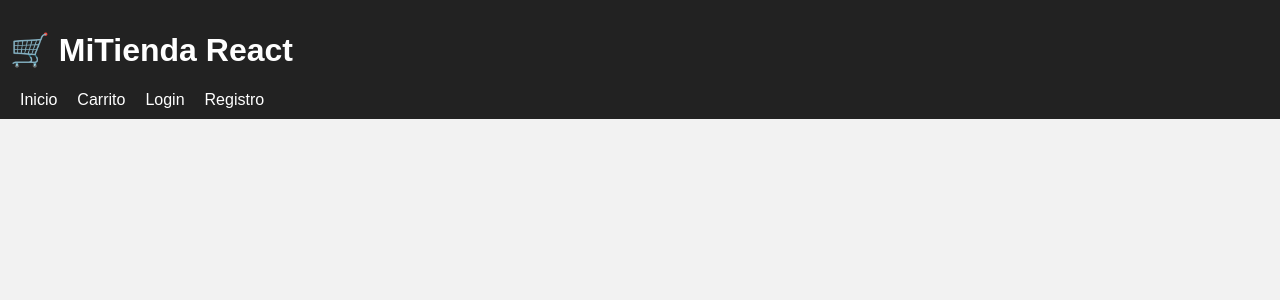
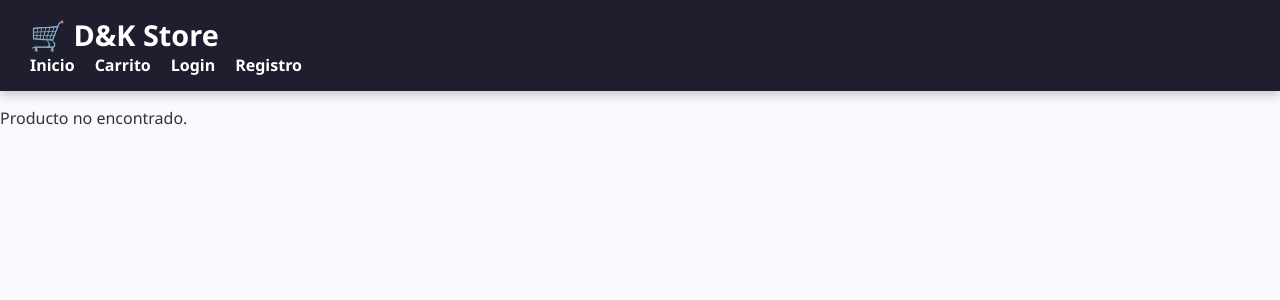
Before and after one commit to kaletho811/Proyecto-final-C3-DyK, a React (Create React App) app: page /producto/1 in a window 1280 px wide. Shown: the top 300 px of the page. Built offline with nearby package versions, Linux system fonts and the light colour scheme; no server answers.

Commit message:
Mejora de estilos

```diff
--- a/src/App.jsx
+++ b/src/App.jsx
@@ -14,7 +14,7 @@ function App() {
       <Header />
       <Routes>
         <Route path="/" element={<Inicio />} />
-        <Route path="/detalle/:id" element={<DetalleProducto />} />
+        <Route path="/producto/:id" element={<DetalleProducto />} />
         <Route path="/login" element={<LoginPagina />} />
         <Route path="/registro" element={<RegistroPagina />} />
         <Route path="/carrito" element={<CarritoPagina />} />
--- a/src/componentes/Header.jsx
+++ b/src/componentes/Header.jsx
@@ -6,7 +6,7 @@ const Header = () => {
   return (
     <header className="header">
       <div className="contenedor-header">
-        <h1 className="nombre-tienda">🛒 MiTienda React</h1>
+        <h1 className="nombre-tienda">🛒 D&K Store</h1>
         <nav className="nav-links">
           <Link to="/">Inicio</Link>
           <Link to="/carrito">Carrito</Link>
--- a/src/estilos/main.scss
+++ b/src/estilos/main.scss
@@ -1,47 +1,160 @@
 body {
-  font-family: sans-serif;
+  font-family: 'Segoe UI', Tahoma, Geneva, Verdana, sans-serif;
   margin: 0;
   padding: 0;
-  background: #f2f2f2;
+  background: #f7f9fc;
+  color: #333;
 }
 
 header {
-  background: #222;
+  background: #1e1e2f;
   color: white;
-  padding: 10px;
+  padding: 15px 30px;
   display: flex;
   justify-content: space-between;
   align-items: center;
+  box-shadow: 0 4px 10px rgba(0, 0, 0, 0.2);
 }
 
-nav a {
-  color: white;
-  margin: 0 10px;
-  text-decoration: none;
+.nombre-tienda {
+  font-size: 1.8rem;
+  margin: 0;
 }
 
-.producto {
-  border: 1px solid #ccc;
-  margin: 10px;
-  padding: 10px;
-  background: white;
+.nav-links {
+  display: flex;
+  gap: 20px;
 }
 
-.productos-grid {
+.nav-links a {
+  color: white;
+  text-decoration: none;
+  font-weight: bold;
+  transition: color 0.3s ease;
+}
+
+.nav-links a:hover {
+  color: #ffcb05;
+}
+
+.productos-lista {
   display: grid;
-  grid-template-columns: repeat(auto-fill, minmax(200px, 1fr));
-  gap: 10px;
-  padding: 10px;
+  grid-template-columns: repeat(auto-fill, minmax(260px, 1fr));
+  gap: 20px;
+  padding: 20px;
+}
+
+.producto-card {
+  background: white;
+  border-radius: 12px;
+  overflow: hidden;
+  box-shadow: 0 4px 14px rgba(0, 0, 0, 0.1);
+  text-align: center;
+  padding: 20px;
+  transition: transform 0.3s ease;
+}
+
+.producto-card:hover {
+  transform: translateY(-5px);
+}
+
+.producto-card img {
+  max-width: 100%;
+  border-radius: 8px;
+}
+
+.producto-card h3 {
+  margin: 10px 0 5px;
+}
+
+.producto-card p {
+  margin: 5px 0;
+  font-weight: bold;
+  color: #28a745;
 }
 
 button {
   background: #28a745;
   color: white;
   border: none;
-  padding: 8px;
+  padding: 10px 15px;
+  border-radius: 6px;
+  font-weight: bold;
+  margin-top: 10px;
   cursor: pointer;
+  transition: background 0.3s ease;
 }
 
 button:hover {
   background: #218838;
 }
+
+form {
+  background: white;
+  max-width: 400px;
+  margin: 40px auto;
+  padding: 30px;
+  border-radius: 12px;
+  box-shadow: 0 6px 20px rgba(0, 0, 0, 0.1);
+}
+
+form h2 {
+  text-align: center;
+  margin-bottom: 20px;
+}
+
+form input {
+  width: 100%;
+  padding: 12px;
+  margin-bottom: 15px;
+  border: 1px solid #ccc;
+  border-radius: 8px;
+  font-size: 1rem;
+}
+
+.detalle-producto {
+  max-width: 800px;
+  margin: 40px auto;
+  background: white;
+  padding: 30px;
+  border-radius: 10px;
+  box-shadow: 0 4px 16px rgba(0, 0, 0, 0.1);
+  text-align: center;
+}
+
+.detalle-producto img {
+  max-width: 300px;
+  border-radius: 10px;
+}
+
+.detalle-producto p {
+  margin: 10px 0;
+}
+
+ul {
+  list-style: none;
+  padding: 0;
+}
+
+li {
+  background: white;
+  padding: 15px;
+  margin: 10px 0;
+  border-radius: 10px;
+  display: flex;
+  align-items: center;
+  gap: 20px;
+  box-shadow: 0 4px 10px rgba(0, 0, 0, 0.08);
+}
+
+li img {
+  border-radius: 8px;
+}
+
+select {
+  padding: 10px;
+  margin: 20px;
+  border-radius: 6px;
+  border: 1px solid #ccc;
+  font-size: 1rem;
+}
```
